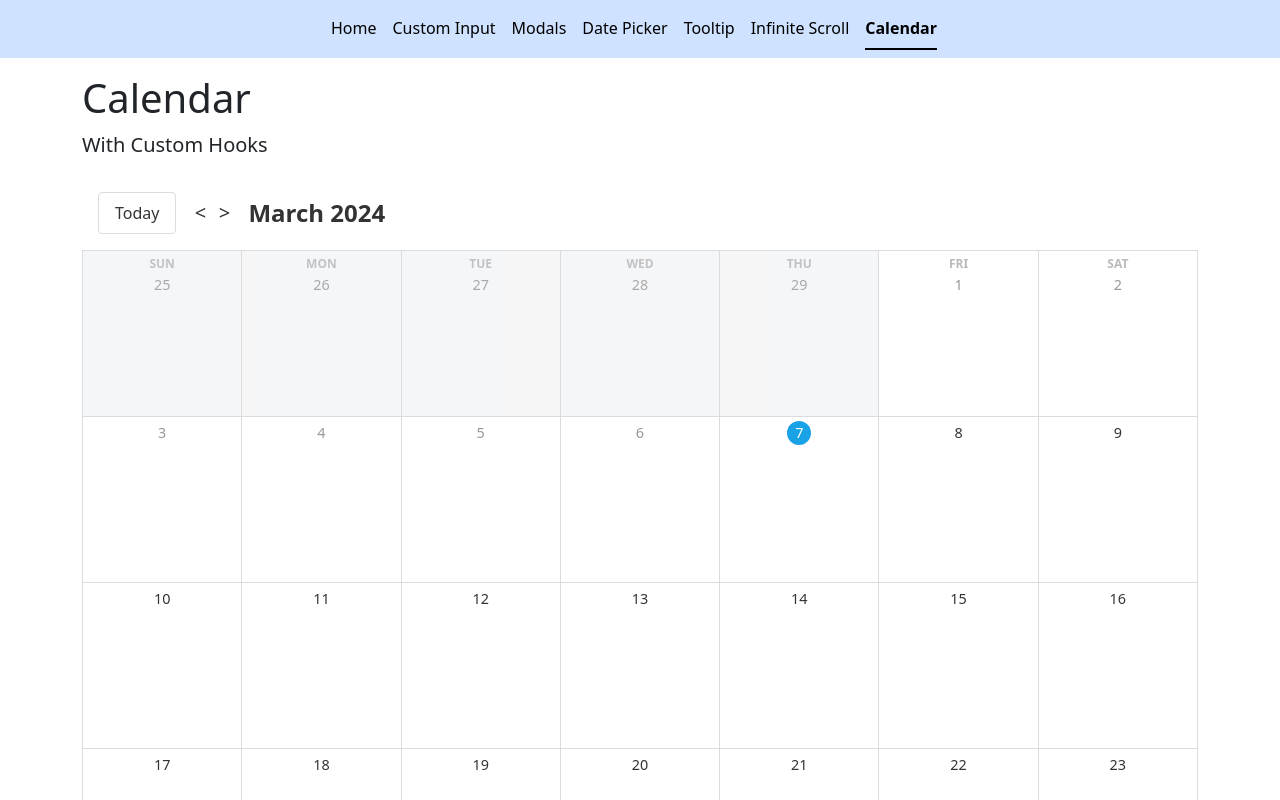
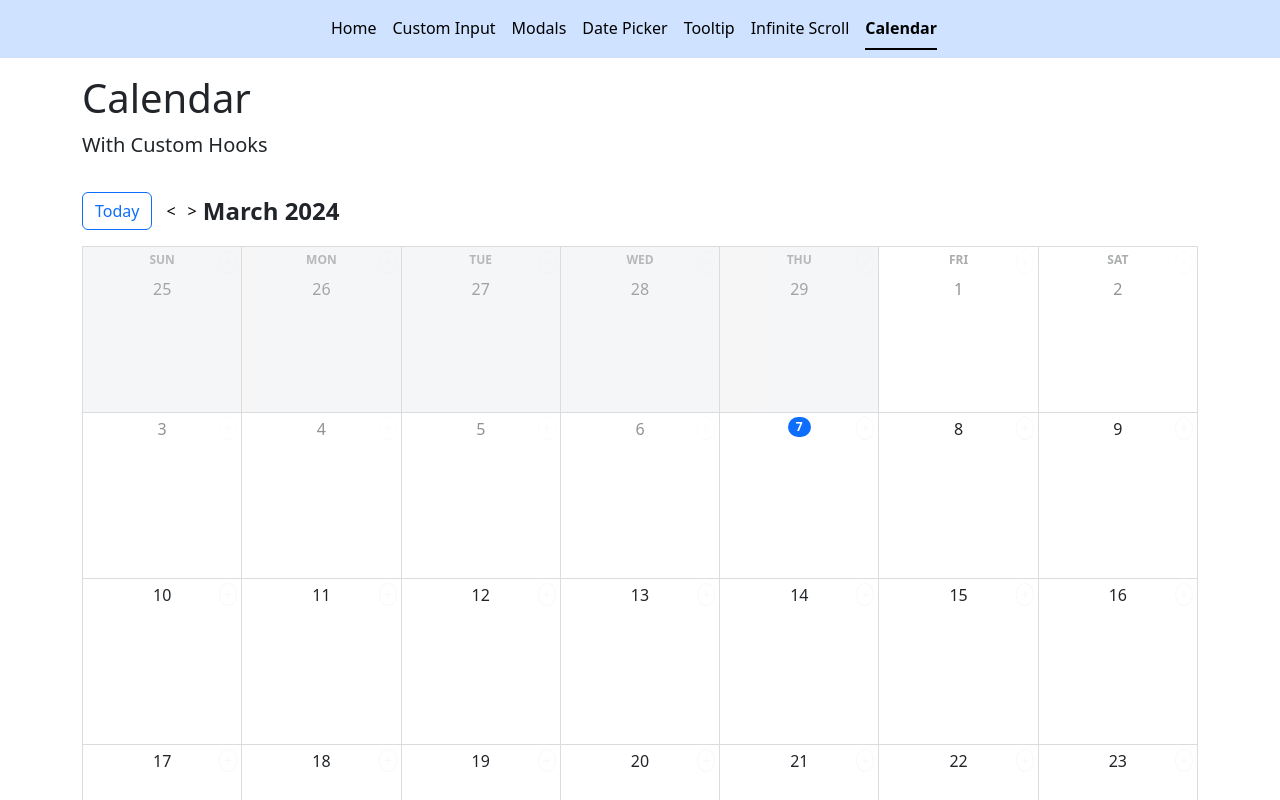
Before and after one commit to jorge-sandoval/reactjs-advanced-demo, a React (Vite) app: page /calendar in a window 1280 px wide. Shown: the top 800 px of the page. Built offline with nearby package versions, Linux system fonts and the light colour scheme.

Commit message:
Calendar. styles

```diff
--- a/src/components/Calendar/Calendar.tsx
+++ b/src/components/Calendar/Calendar.tsx
@@ -25,26 +25,29 @@ export default function Calendar({ value }: { value?: Date }) {
 
   return (
     <>
-      <div className="calendar">
-        <div className="header">
-          <button className="btn" onClick={() => setSelectedMonth(new Date())}>
+      <div className="h-100 d-flex flex-column text-dark">
+        <div className="d-flex align-items-center py-3">
+          <button
+            className="btn btn-outline-primary me-2"
+            onClick={() => setSelectedMonth(new Date())}
+          >
             Today
           </button>
           <div>
             <button
-              className="month-change-btn"
+              className="month-button"
               onClick={() => setSelectedMonth((m) => addMonths(m, -1))}
             >
               &lt;
             </button>
             <button
-              className="month-change-btn"
+              className="month-button"
               onClick={() => setSelectedMonth((m) => addMonths(m, 1))}
             >
               &gt;
             </button>
           </div>
-          <span className="month-title">
+          <span className="fs-4 fw-bold">
             {formatDate(selectedMonth, { month: 'long', year: 'numeric' })}
           </span>
         </div>
--- a/src/components/Calendar/CalendarDay.tsx
+++ b/src/components/Calendar/CalendarDay.tsx
@@ -45,26 +45,36 @@ export default function CalendarDay({
     });
   }, [events]);
 
+  const oldMonthDay = isBefore(endOfDay(day), new Date());
   return (
     <>
       <div
         className={cssClass(
-          'day',
-          !isSameMonth(day, selectedMonth) && 'non-month-day',
-          isBefore(endOfDay(day), new Date()) && 'old-month-day'
+          'day bg-white p-1 overflow-hidden d-flex flex-column',
+          !isSameMonth(day, selectedMonth) && 'opacity-75'
         )}
       >
-        <div className="day-header">
+        <div
+          className={cssClass(
+            oldMonthDay && 'opacity-50',
+            'd-flex flex-column align-items-center position-relative mb-1'
+          )}
+        >
           {showWeekName && (
-            <div className="week-name">
+            <div className="tiny-text text-uppercase fw-bold text-muted mb-2">
               {formatDate(day, { weekday: 'short' })}
             </div>
           )}
-          <div className={cssClass('day-number', isToday(day) && 'today')}>
+          <div
+            className={cssClass(
+              'd-flex justify-content-center align-items-center',
+              isToday(day) && 'badge rounded-pill text-bg-primary'
+            )}
+          >
             {formatDate(day, { day: 'numeric' })}
           </div>
           <button
-            className="add-event-btn"
+            className="btn btn-sm btn-outline-light rounded-circle position-absolute end-0 top-0 py-0 px-1"
             onClick={() => setIsNewEventModalOpen(true)}
           >
             +
@@ -73,14 +83,17 @@ export default function CalendarDay({
 
         {sortedEvents.length > 0 && (
           <OverflowContainer<CalendarEvent>
-            className="events"
+            className={cssClass(
+              oldMonthDay && 'opacity-50',
+              'd-flex flex-column gap-2 flex-grow-1 overflow-hidden'
+            )}
             items={sortedEvents}
             getKey={(event) => event.id}
             renderItem={(event) => <CalendarEventView event={event} />}
             renderOverflow={(amount) => (
               <>
                 <button
-                  className="events-view-more-btn"
+                  className="w-100 btn btn-link fw-bold text-dark text-decoration-none p-0"
                   onClick={() => setIsViewMoreEventsModalOpen(true)}
                 >
                   +{amount} More
--- a/src/components/Modal.tsx
+++ b/src/components/Modal.tsx
@@ -41,10 +41,17 @@ export default function Modal({
   return createPortal(
     <div
       onAnimationEnd={() => setIsClosing(false)}
-      className={cssClass('modal', isClosing && 'closing')}
+      className={cssClass(
+        'modal modal-sheet position-fixed',
+        'd-flex justify-content-center align-items-center',
+        isClosing && 'closing'
+      )}
     >
-      <div className="overlay" onClick={() => onClose()} />
-      <div className="modal-body">{children}</div>
+      <div className="modal-dialog w-100">
+        <div className="modal-content">
+          <div className="modal-body">{children}</div>
+        </div>
+      </div>
     </div>,
     document.querySelector('#modal-container') as HTMLElement
   );
--- a/src/scss/_calendar.scss
+++ b/src/scss/_calendar.scss
@@ -1,248 +1,21 @@
-:root {
-  --blue-background: hsl(200, 80%, 50%);
-  --red-background: hsl(0, 75%, 60%);
-  --green-background: hsl(150, 80%, 30%);
-  --border-color: #dadce0;
-  --border-size: 1px;
-  --day-padding: 0.25rem;
-}
-
-body {
-  margin: 0;
-}
-
-#root {
-  height: 100vh;
-  max-width: 1500px;
-  margin: 0 auto;
-}
-
-.calendar {
-  height: 100%;
-  display: flex;
-  flex-direction: column;
-  color: #333;
-}
-
-.header {
-  padding: 1rem;
-  width: 100%;
-  display: flex;
-  align-items: center;
-}
-
-.header > * {
-  margin-right: 0.5rem;
-}
-
-.header > :last-child {
-  margin-right: 0;
-}
-
-.btn {
-  background: none;
-  border: 1px solid var(--border-color);
-  border-radius: 0.25rem;
-  padding: 0.5rem 1rem;
-  font-size: 1rem;
-  cursor: pointer;
-  transition: background-color 250ms;
-  color: #333;
-}
-
-.btn:hover {
-  background-color: #f1f3f4;
-}
-
-.btn.btn-delete {
-  border-color: hsl(0, 75%, 60%);
-  background-color: hsl(0, 75%, 95%);
-  color: hsl(0, 75%, 10%);
-}
-
-.btn.btn-delete:hover {
-  background-color: hsl(0, 75%, 90%);
-}
-
-.btn.btn-success {
-  border-color: hsl(150, 80%, 30%);
-  background-color: hsl(150, 80%, 95%);
-  color: hsl(150, 80%, 10%);
-}
-
-.btn.btn-success:hover {
-  background-color: hsl(150, 80%, 90%);
-}
-
-.close-btn {
-  cursor: pointer;
-  background: none;
-  border: none;
-  font-size: 1.75rem;
-  width: 2rem;
-  padding: 0;
-  height: 2rem;
-  text-align: center;
-  vertical-align: middle;
-  border-radius: 100%;
-  transition: background-color 250ms;
-  color: #333;
-}
-
-.close-btn:hover {
-  background-color: #eaeaea;
-}
-
-.month-change-btn {
-  cursor: pointer;
-  background: none;
-  border: none;
-  font-size: 1.25rem;
-  width: 2rem;
-  padding: 0;
-  height: 2rem;
-  text-align: center;
-  vertical-align: middle;
-  border-radius: 100%;
-  transition: background-color 250ms;
-  color: #333;
-}
-
-.month-change-btn:hover {
-  background-color: #f1f3f4;
-}
-
-.month-change-btn:first-child {
-  margin-right: -0.5rem;
-}
-
-.month-title {
-  font-size: 1.5rem;
-  font-weight: bold;
-}
-
+// Calendar Main View
 .days {
   flex-grow: 1;
   overflow-y: auto;
   display: grid;
   grid-template-columns: repeat(7, minmax(0, 1fr));
   grid-auto-rows: minmax(100px, 1fr);
-  background-color: var(--border-color);
-  gap: var(--border-size);
-  padding: var(--border-size);
+  background-color: #dadce0;
+  gap: 1px;
+  padding: 1px;
 }
 
+// Calendar Day
 .day {
-  background-color: white;
-  padding: var(--day-padding);
-  overflow: hidden;
-  display: flex;
-  flex-direction: column;
   height: 165px;
 }
 
-.non-month-day {
-  opacity: 0.75;
-}
-
-.old-month-day .events,
-.old-month-day .day-header {
-  opacity: 0.5;
-}
-
-.day-header {
-  margin-bottom: 0.25rem;
-  display: flex;
-  flex-direction: column;
-  align-items: center;
-  position: relative;
-}
-
-.week-name {
-  text-transform: uppercase;
-  font-size: 0.75rem;
-  font-weight: bold;
-  color: #777;
-}
-
-.day-number {
-  font-size: 0.9rem;
-  width: 1.5rem;
-  height: 1.5rem;
-  display: flex;
-  justify-content: center;
-  align-items: center;
-}
-
-.day-number.today {
-  background-color: var(--blue-background);
-  border-radius: 50%;
-  color: white;
-}
-
-.day:hover .add-event-btn,
-.add-event-btn:focus {
-  opacity: 1;
-}
-
-.add-event-btn {
-  opacity: 0;
-  position: absolute;
-  background: none;
-  border: none;
-  border-radius: 50%;
-  width: 1.5rem;
-  height: 1.5rem;
-  display: flex;
-  justify-content: center;
-  align-items: center;
-  right: 0;
-  top: 0;
-  font-size: 1.25rem;
-  cursor: pointer;
-  color: #333;
-}
-
-.add-event-btn:hover {
-  background-color: #f1f3f4;
-}
-
-.event {
-  display: flex;
-  align-items: center;
-  overflow: hidden;
-  white-space: nowrap;
-  cursor: pointer;
-  flex-shrink: 0;
-  background: none;
-  width: 100%;
-  border: none;
-  font-size: 1rem;
-  padding: 0;
-}
-
-.all-day-event {
-  color: white;
-  padding: 0.15rem 0.25rem;
-  border-radius: 0.25rem;
-}
-
-.all-day-event .event-name {
-  overflow: hidden;
-}
-
-.event > * {
-  margin-right: 0.5rem;
-}
-
-.event > :last-child {
-  margin-right: 0;
-}
-
-.event-time {
-  color: #777;
-}
-
+// Calendar Event View
 .color-dot {
   border-radius: 50%;
   width: 0.5rem;
@@ -250,168 +23,7 @@ body {
   flex-shrink: 0;
 }
 
-.color-dot.blue,
-.all-day-event.blue {
-  background-color: var(--blue-background);
-}
-
-.color-dot.red,
-.all-day-event.red {
-  background-color: var(--red-background);
-}
-
-.color-dot.green,
-.all-day-event.green {
-  background-color: var(--green-background);
-}
-
-.events {
-  display: flex;
-  flex-direction: column;
-  gap: 0.5rem;
-  flex-grow: 1;
-  overflow: hidden;
-}
-
-.events-view-more-btn {
-  border: none;
-  background: none;
-  font-weight: bold;
-  color: #555;
-  cursor: pointer;
-  width: 100%;
-}
-
-.modal {
-  position: fixed;
-  top: 0;
-  left: 0;
-  bottom: 0;
-  right: 0;
-  display: flex;
-  justify-content: center;
-  align-items: center;
-}
-
-.modal .overlay {
-  background-color: transparent;
-  width: 100%;
-  height: 100%;
-  position: fixed;
-  animation: fade-in 250ms forwards;
-}
-
-.modal.closing .overlay {
-  animation: fade-in 250ms forwards reverse;
-}
-
-@keyframes fade-in {
-  100% {
-    background-color: rgba(0, 0, 0, 0.5);
-  }
-}
-
-.modal .modal-body {
-  background-color: white;
-  border-radius: 0.5rem;
-  padding: 1rem;
-  z-index: 1;
-  min-width: 300px;
-  max-width: 95%;
-  animation: pop-in 250ms forwards;
-  scale: 0;
-}
-
-.modal.closing .modal-body {
-  animation: pop-in 250ms forwards reverse;
-}
-
-@keyframes pop-in {
-  100% {
-    scale: 1;
-  }
-}
-
-.modal-title {
-  font-size: 1.5rem;
-  margin-bottom: 1.5rem;
-  display: flex;
-  justify-content: space-between;
-  align-items: center;
-}
-
-.modal-title > * {
-  margin-right: 0.25rem;
-}
-
-.modal-title > :last-child {
-  margin-right: 0;
-}
-
-.modal-title > small {
-  color: #555;
-}
-
-.form-group {
-  display: flex;
-  flex-direction: column;
-  margin-bottom: 1rem;
-}
-
-.form-group.checkbox {
-  flex-direction: row;
-  align-items: center;
-}
-
-.form-group.checkbox input {
-  cursor: pointer;
-  margin-right: 0;
-}
-
-.form-group.checkbox label {
-  padding-left: 0.5rem;
-  cursor: pointer;
-}
-
-.form-group:last-child {
-  margin-bottom: 0;
-}
-
-.form-group label {
-  font-weight: bold;
-  font-size: 0.8rem;
-  color: #777;
-}
-
-.form-group input {
-  padding: 0.25rem 0.5rem;
-}
-
-.row {
-  display: flex;
-}
-
-.row > * {
-  flex-grow: 1;
-  flex-basis: 0;
-  margin-right: 0.5rem;
-}
-
-.row > :last-child {
-  margin-right: 0;
-}
-
-.row.left > * {
-  flex-grow: 0;
-}
-
-.sr-only {
-  visibility: hidden;
-  height: 0;
-  width: 0;
-  display: block;
-}
-
+// EventForm Modal
 .color-radio {
   position: absolute;
   opacity: 0;
@@ -425,11 +37,6 @@ body {
   height: 1.75rem;
   border-radius: 0.25rem;
   cursor: pointer;
-  opacity: 0.25;
-}
-
-.color-radio:checked + label::before {
-  opacity: 1;
 }
 
 .color-radio:focus + label::before {
@@ -437,13 +44,56 @@ body {
 }
 
 .color-radio[value='blue'] + label::before {
-  background-color: var(--blue-background);
+  background-color: var(--bs-info-bg-subtle);
+}
+
+.color-radio[value='blue']:checked + label::before {
+  background-color: var(--bs-info);
 }
 
 .color-radio[value='red'] + label::before {
-  background-color: var(--red-background);
+  background-color: var(--bs-danger-bg-subtle);
+}
+
+.color-radio[value='red']:checked + label::before {
+  background-color: var(--bs-danger);
 }
 
 .color-radio[value='green'] + label::before {
-  background-color: var(--green-background);
+  background-color: var(--bs-success-bg-subtle);
 }
+
+.color-radio[value='green']:checked + label::before {
+  background-color: var(--bs-success);
+}
+
+// Modal Animation
+.modal {
+  background-color: transparent;
+  animation: fade-in 250ms forwards;
+}
+
+.modal.closing {
+  animation: fade-in 250ms forwards reverse;
+}
+
+@keyframes fade-in {
+  100% {
+    background-color: rgba(var(--bs-dark-rgb), 0.25);
+  }
+}
+
+.modal .modal-dialog {
+  animation: pop-in 250ms forwards;
+  scale: 0;
+}
+
+.modal.closing .modal-dialog {
+  animation: pop-in 250ms forwards reverse;
+}
+
+@keyframes pop-in {
+  100% {
+    scale: 1;
+  }
+}
```
Also changed, not shown: src/components/Calendar/CalendarEventView.tsx (+26 -6 lines), src/components/Calendar/EventFormModal.tsx (+54 -26 lines), src/components/Calendar/ViewMoreEventsModal.tsx (+6 -6 lines).
